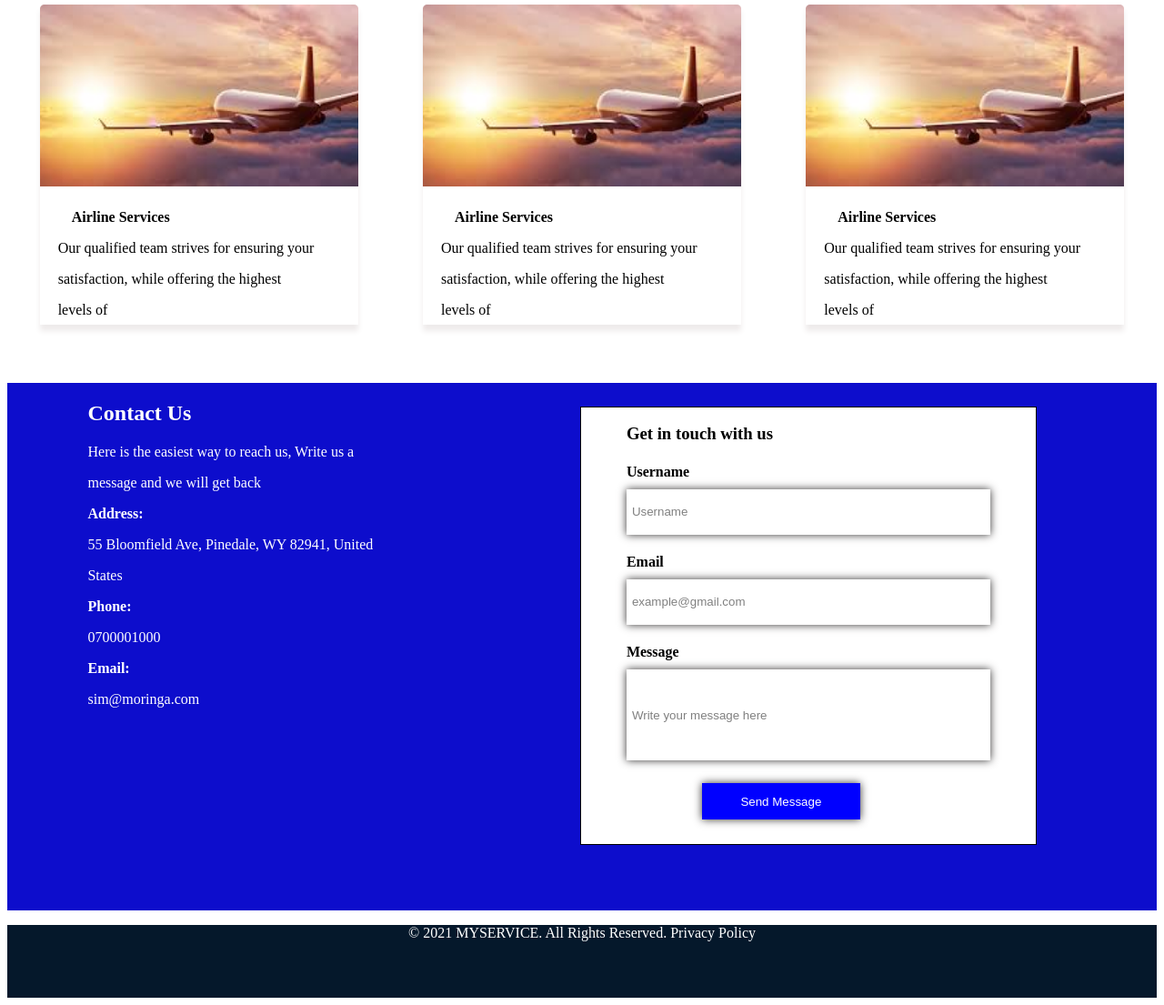
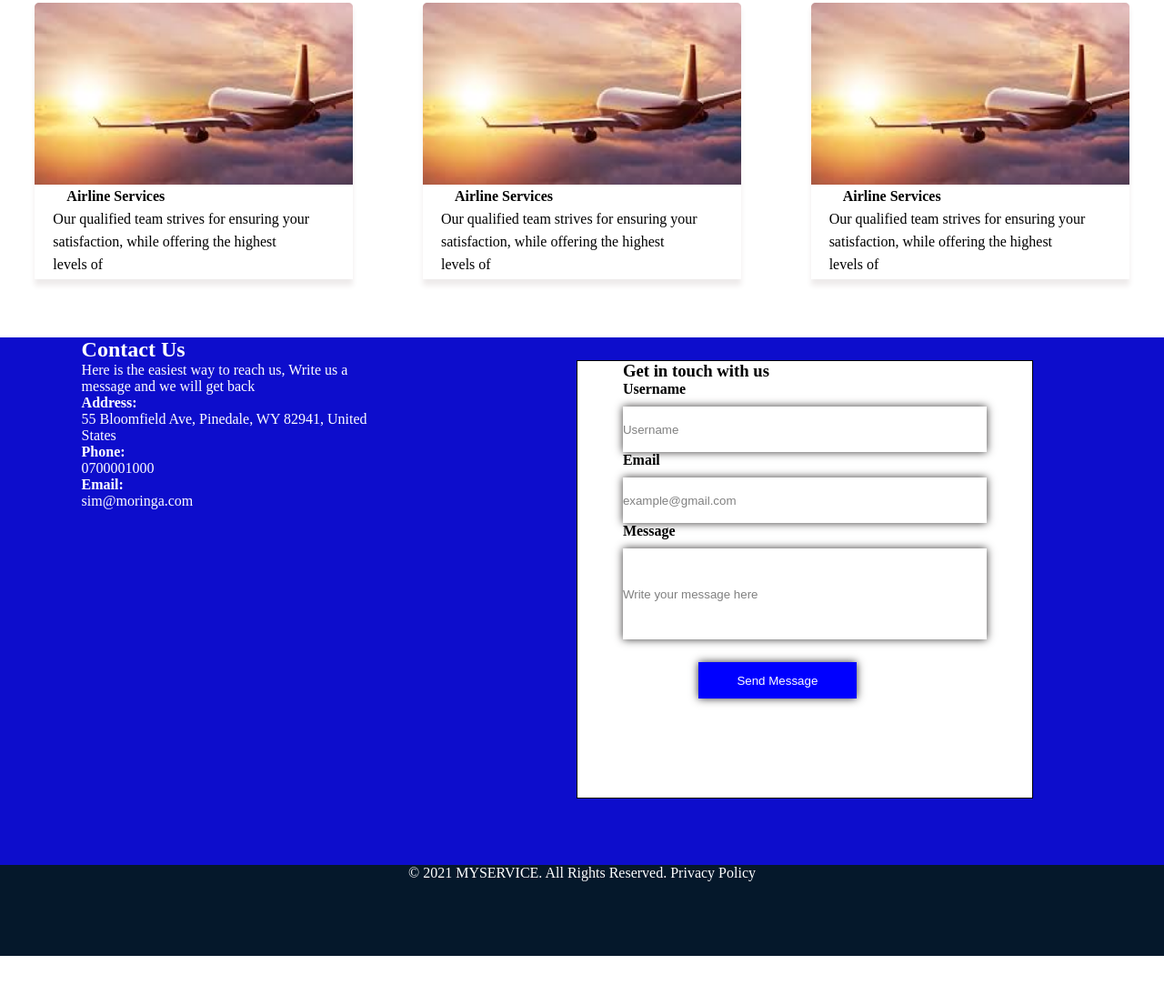
Before and after one commit to milkaotieno/Samot-Myserviser, a plain HTML site: page index.html in a window 1280 px wide. Shown: the part 1582-2687 px from the top of the page at 91% size. After the commit the page ends 2633 px from the top, so only its background shows below. Drawn offline with Linux system fonts and the light colour scheme.

Commit message:
functionalities confirmed

```diff
--- a/index.css
+++ b/index.css
@@ -4,7 +4,10 @@
     background-repeat: no-repeat;
     height: 30em;
 }
-
+* {
+    padding: 0%;
+    margin: 0%;
+}
 .navsection {
     display: flex;
     justify-content: space-evenly;
@@ -86,7 +89,9 @@ li {
 
 
 }
-
+/* .sectiontwo p {
+    width: 2000px;
+} */
 .image1 {
  width: 80%;
     margin-left: 25%;
@@ -246,12 +251,13 @@ h4 {
     height: 3em;
 }
 
-.color {
+/* .color {
     background-color: ;
-}
+} */
 .sectionsix {
-    height:80px;
+    height:100px;
     text-align: center;
+    margin: auto;
     background-color:rgb(5, 24, 43);
     color: white;
 }
```
